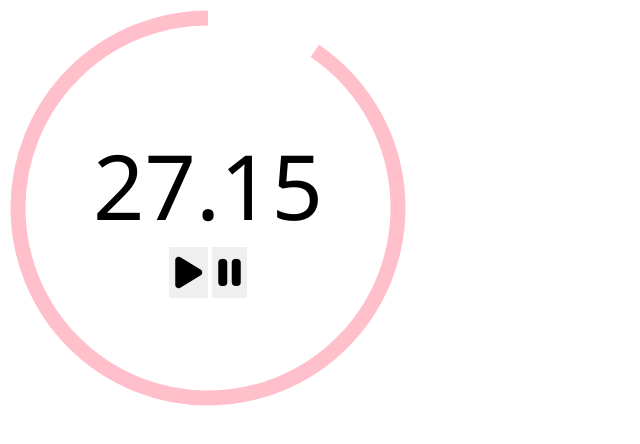
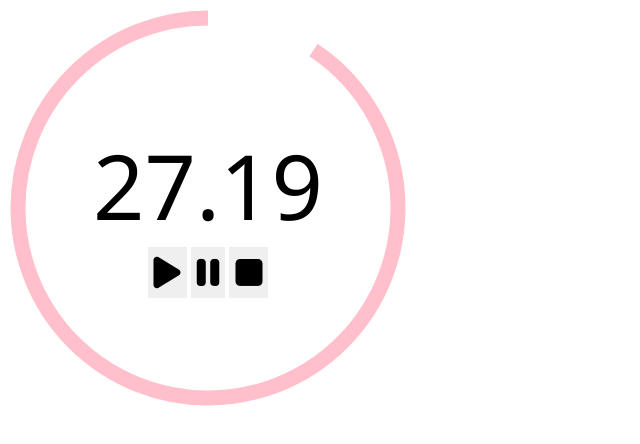
Before and after one commit to tommy-ling/TimerAnimation, a plain HTML site: page index.html in a window 1280 px wide. Both pictures are taken after a click on the button 188 px from the left and 272 px from the top of the page. Shown: the whole page, without its empty margins (0-640 px from the left). Drawn offline with Linux system fonts and the light colour scheme.

Commit message:
add resetButton

```diff
--- a/index.html
+++ b/index.html
@@ -15,6 +15,7 @@
       <div>
         <button id="start" ><i class="fa-solid fa-play"></i></button>
         <button id="pause"><i class="fa-solid fa-pause"></i></button>
+        <button id="reset"><i class="fa-solid fa-stop"></i></button>
       </div>
     </div>
     <svg class="dial">
--- a/index.js
+++ b/index.js
@@ -1,13 +1,14 @@
 const durationInput = document.querySelector('#duration')
 const startButton = document.querySelector('#start')
 const pauseButton = document.querySelector('#pause')
+const resetButton = document.querySelector('#reset')
 const circle = document.querySelector('circle')
 
 const perimeter = circle.getAttribute('r') * 2 * Math.PI
 circle.setAttribute('stroke-dasharray', perimeter)
 
 let duration
-const timer = new Timer(durationInput, startButton, pauseButton, {
+const timer = new Timer(durationInput, startButton, pauseButton, resetButton, {
   onStart(totalDuration) {
     duration = totalDuration
   },
@@ -16,5 +17,8 @@ const timer = new Timer(durationInput, startButton, pauseButton, {
   },
   onComplete() {
     console.log('Timer is completed')
+  },
+  onReset() {
+    circle.setAttribute('stroke-dashoffset', 0)
   }
 })
--- a/timer.js
+++ b/timer.js
@@ -1,17 +1,20 @@
 class Timer {
-  constructor(durationInput, startButton, pauseButton, callbacks) {
+  constructor(durationInput, startButton, pauseButton, resetButton, callbacks) {
     this.durationInput = durationInput;
     this.startButton = startButton;
     this.pauseButton = pauseButton;
+    this.resetButton = resetButton;
 
     if(callbacks) {
       this.onStart = callbacks.onStart;
       this.onTick = callbacks.onTick;
       this.onComplete = callbacks.onComplete;
+      this.onReset = callbacks.onReset;
     }
 
     this.startButton.addEventListener('click', this.start)
     this.pauseButton.addEventListener('click', this.pause)
+    this.resetButton.addEventListener('click', this.reset)
   }
 
   start = () => {
@@ -19,11 +22,19 @@ class Timer {
       this.onStart(this.timeRemaining)
     }
     this.tick()
-    this.interval = setInterval(this.tick, 50)
+    this.interval = setInterval(this.tick, 10)
   }
 
   pause = () => {
     clearInterval(this.interval)
+  }
+
+  reset = () => {
+    this.pause();
+    this.timeRemaining = 30
+    if(this.onReset) {
+      this.onReset();
+    }
   }
 
   tick = () => {
@@ -33,7 +44,7 @@ class Timer {
         this.onComplete();
       }
     } else {
-      this.timeRemaining = this.timeRemaining - 0.05
+      this.timeRemaining = this.timeRemaining - 0.01
       if (this.onTick) {
         this.onTick(this.timeRemaining);
       }
```
